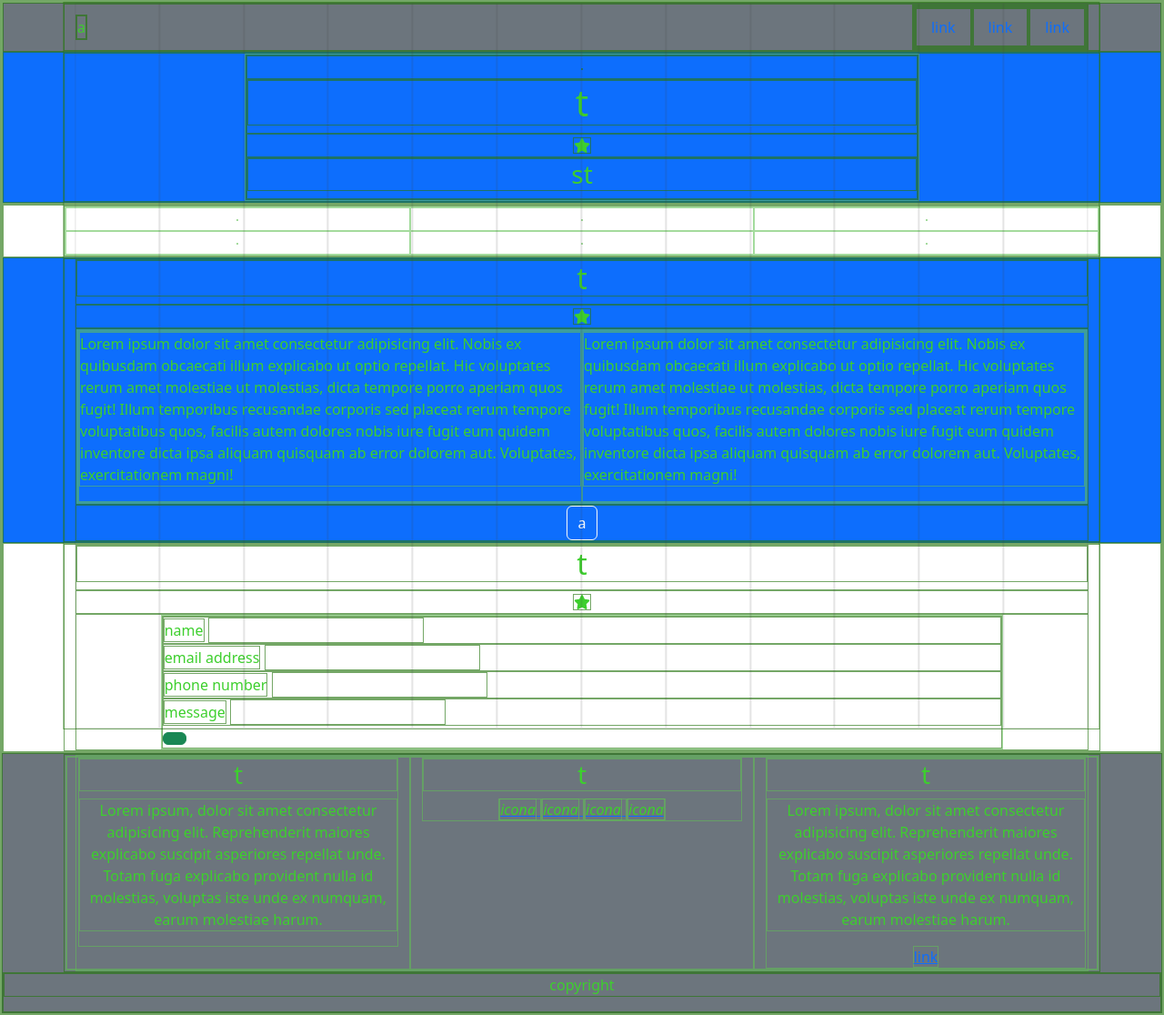
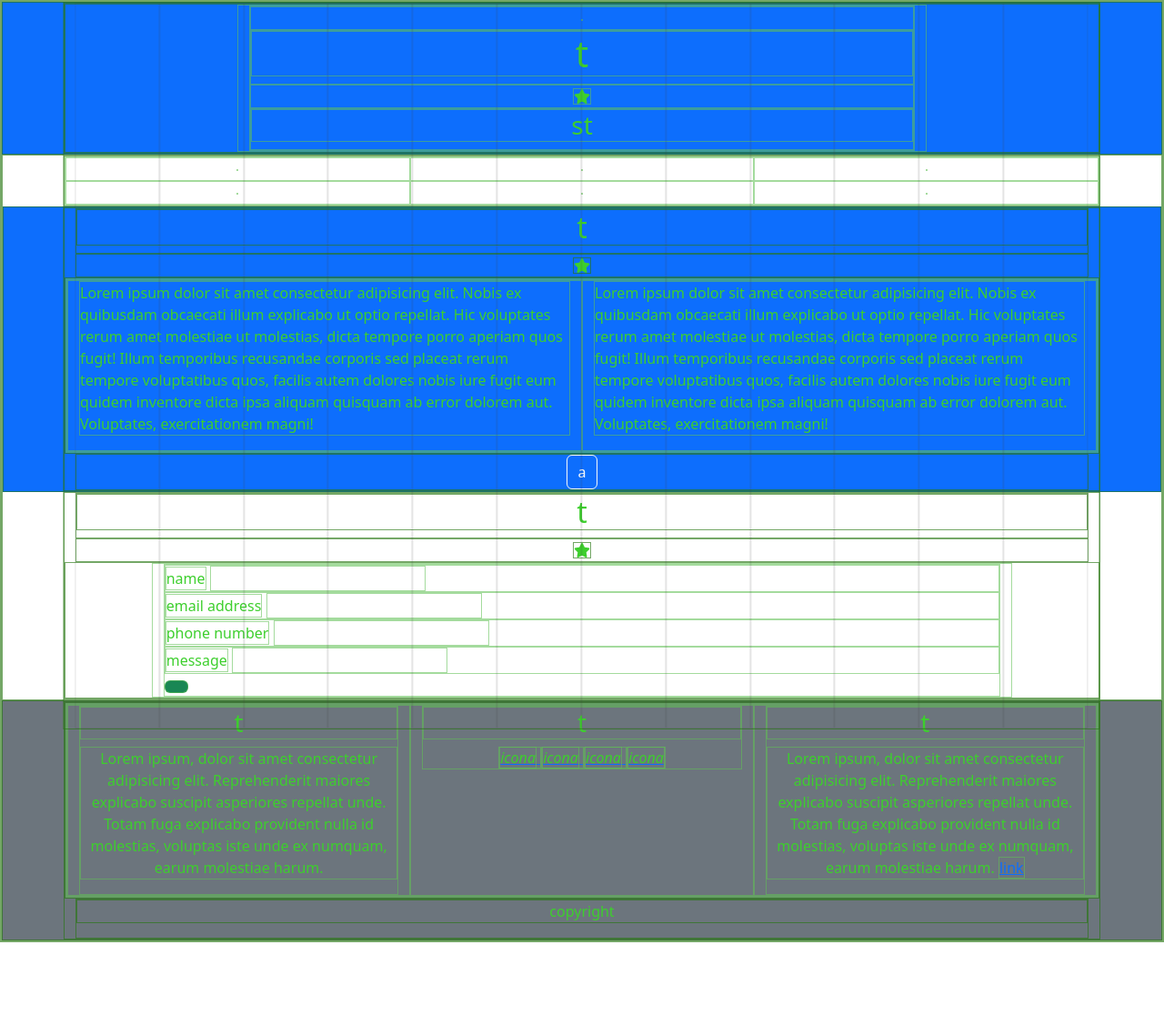
Before and after one commit to KellerMarika/-html-css-bootstrap-freelancer, a plain HTML site: page index.html in a window 1280 px wide. Shown: the whole page at 91% size. After the commit the page ends 1036 px from the top, so only its background shows below. Drawn offline with nearby package versions, Linux system fonts and the light colour scheme.

Commit message:
modifiche alla struttura base ROW

```diff
--- a/index.html
+++ b/index.html
@@ -78,11 +78,11 @@
 
 
 
-    <header>
+    <header class="bg-primary">
         <!-- nav 100% bg color-->
-        <nav class="bg-secondary">
+        <!--  <nav class="bg-secondary">
 
-            <!-- ha del padding -->
+
             <div id="nav-container" class="container d-flex justify-content-between align-items-center ">
 
                 <div id="nav-sx">
@@ -94,17 +94,14 @@
 
                 <div id="nav-dx">
 
-                    <!-- border radius  -->
-                    <div class="h-menu-nav d-sm-none">
+                    <div class="h-menu-nav d-md-none">
 
                         <button class="btn btn-outline-light">
                             <i class="fa-solid fa-bars"></i>
                         </button>
-
-
                     </div>
 
-                    <div class="link-nav d-none d-sm-block">
+                    <div class="link-nav d-none d-md-block">
                         <ul class="nav">
                             <li class="nav-item">
                                 <a class="nav-link" href="#"> link</a>
@@ -120,14 +117,13 @@
                 </div>
 
             </div>
-        </nav>
+        </nav> -->
 
-        <article class="bg-primary">
 
-            <div id="jumbotrone-container" class="container d-flex justify-content-center">
+        <article id="jumbotrone-container" class="container m-auto">
+            <div class="row justify-content-center">
 
-                <div class="col-10 col-sm-8">
-
+                <div class="col-10 col-md-8">
                     <div id="jumbotrone-content" class="text-center">
 
                         <div class="img-container">
@@ -155,11 +151,8 @@
 
     <main class="text-center">
 
-        <section>
-            <div id="portfolio" class="container">
-                <div class="row row-cols-s-12 row-cols-sm-2 row-cols-md-3">
-
-                    <!-- ______________________________________________row-cols-{breakpoint}-X è sufficiente. come posso chiamare le col? se metto solo "col" prendono il comportamento di default di riempimento automatico su tutta la lunghezza, ma il -12 mi appare sbagliato -->
+        <section id="portfolio" class="container">
+            <div class="row row-cols-12 row-cols-md-2 row-cols-lg-3">
 
                 <div class=" col-12">
                     <img src="" alt="">
@@ -185,13 +178,11 @@
                     <img src="" alt="">
                 </div>
             </div>
-            </div>
         </section>
 
 
-        <section class="bg-primary">
-
-            <div id="about" class="container">
+        <div class="bg-primary">
+            <section id="about" class="container">
 
                 <div class="title">
                     <h2>t</h2>
@@ -201,11 +192,12 @@
                     <i class="fa-solid fa-star"></i>
                 </div>
 
-                <div class=" d-flex justify-content-center text-start">
+                <div class=" row justify-content-center text-start">
 
-                    <div class="col-8 col-sm-10 col-md-12">
-                        <div class="d-flex flex-column flex-sm-row">
-                            <div>
+                    <div class="col-8 col-md-10 col-lg-12">
+                        <div class="row row-cols-md-2 ">
+
+                            <div class="col-12">
                                 <p>Lorem ipsum dolor sit amet consectetur adipisicing elit. Nobis ex quibusdam obcaecati
                                     illum
                                     explicabo ut optio repellat. Hic voluptates rerum amet molestiae ut molestias, dicta
@@ -218,7 +210,7 @@
                                     dolorem aut. Voluptates, exercitationem magni!
                                 </p>
                             </div>
-                            <div>
+                            <div class="col-12">
                                 <p>Lorem ipsum dolor sit amet consectetur adipisicing elit. Nobis ex quibusdam obcaecati
                                     illum
                                     explicabo ut optio repellat. Hic voluptates rerum amet molestiae ut molestias, dicta
@@ -240,12 +232,11 @@
                         a
                     </button>
                 </div>
+            </section>
         </div>
-        </section>
 
 
-        <section>
-            <div id="contact" class="container">
+        <section id="contact" class="container">
 
             <div class="title">
                 <h2>t</h2>
@@ -256,9 +247,9 @@
             </div>
 
 
-                <div class=" d-flex justify-content-center text-start">
+            <div class=" row justify-content-center text-start">
 
-                    <div class="col-8 col-md-10">
+                <div class="col-8 col-lg-10">
 
 
                     <form action="#" method="get">
@@ -291,16 +282,17 @@
                     </form>
                 </div>
             </div>
-            </div>
         </section>
     </main>
 
 
-    <footer class="bg-secondary text-center">
-        <div id="footer-container" class="container d-flex justify-content-center">
-            <div class="col-10 col-md-12">
+    <div class="bg-secondary">
+        <footer id="footer-container" class="container  text-center">
+            <div class="row justify-content-center">
 
-                <div class="row row-cols-s-12 row-cols-sm-3 ">
+
+                <div class="col-10 col-lg-12">
+                    <div class="row row-cols-12 row-cols-md-3">
 
                         <!-- ______________________________________________row-cols-{breakpoint}-X è sufficiente. come posso chiamare le col? se metto solo "col" prendono il comportamento di default di riempimento automatico su tutta la lunghezza, ma il -12 mi appare sbagliato -->
 
@@ -342,9 +334,9 @@
                                 <p class="text">Lorem ipsum, dolor sit amet consectetur adipisicing elit. Reprehenderit
                                     maiores
                                     explicabo suscipit asperiores repellat unde. Totam fuga explicabo provident nulla id
-                                molestias, voluptas iste unde ex numquam, earum molestiae harum.</p>
-                            <a href="#">link</a>
-
+                                    molestias, voluptas iste unde ex numquam, earum molestiae harum. <a
+                                        href="#">link</a>
+                                </p>
                             </div>
                         </div>
                     </div>
@@ -354,8 +346,9 @@
             <div id="copyright">
                 <p> copyright</p>
             </div>
+        </footer>
+    </div>
 
-    </footer>
 </body>
 
 </html>
```
Also changed, not shown: css/style-media.css (+4 -4 lines), css/style.css (+6 -6 lines). Lines whose indentation alone changed are shown as unchanged.
